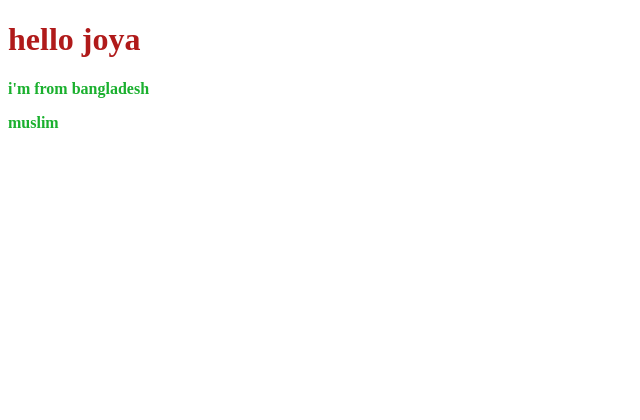
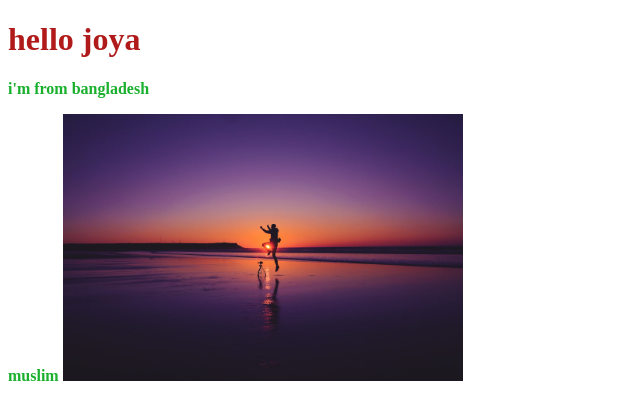
Before and after one commit to gmshuvo/frist-project, a plain HTML site: page index.html in a window 1280 px wide. Shown: the whole page, without its empty margins (0-640 px from the left). Drawn offline with Linux system fonts and the light colour scheme.

Commit message:
img added

```diff
--- a/index.html
+++ b/index.html
@@ -10,5 +10,6 @@
     <h1 class="header_title">hello joya</h1>
     <p id="header_paragraph">i'm from bangladesh</p>
     <span id="header_paragraph">muslim</span>
+    <img src="./image.avif" alt="sunset_image" class="sunset_img"/>
   </body>
 </html>
--- a/style.css
+++ b/style.css
@@ -9,3 +9,9 @@
     font-weight: bold;
     color: #1ab02e;
 }
+
+.sunset_img{
+    width: 400px;
+    height: 100%;
+    object-fit: contain;
+}
```
Also changed, not shown: image.avif (added).
